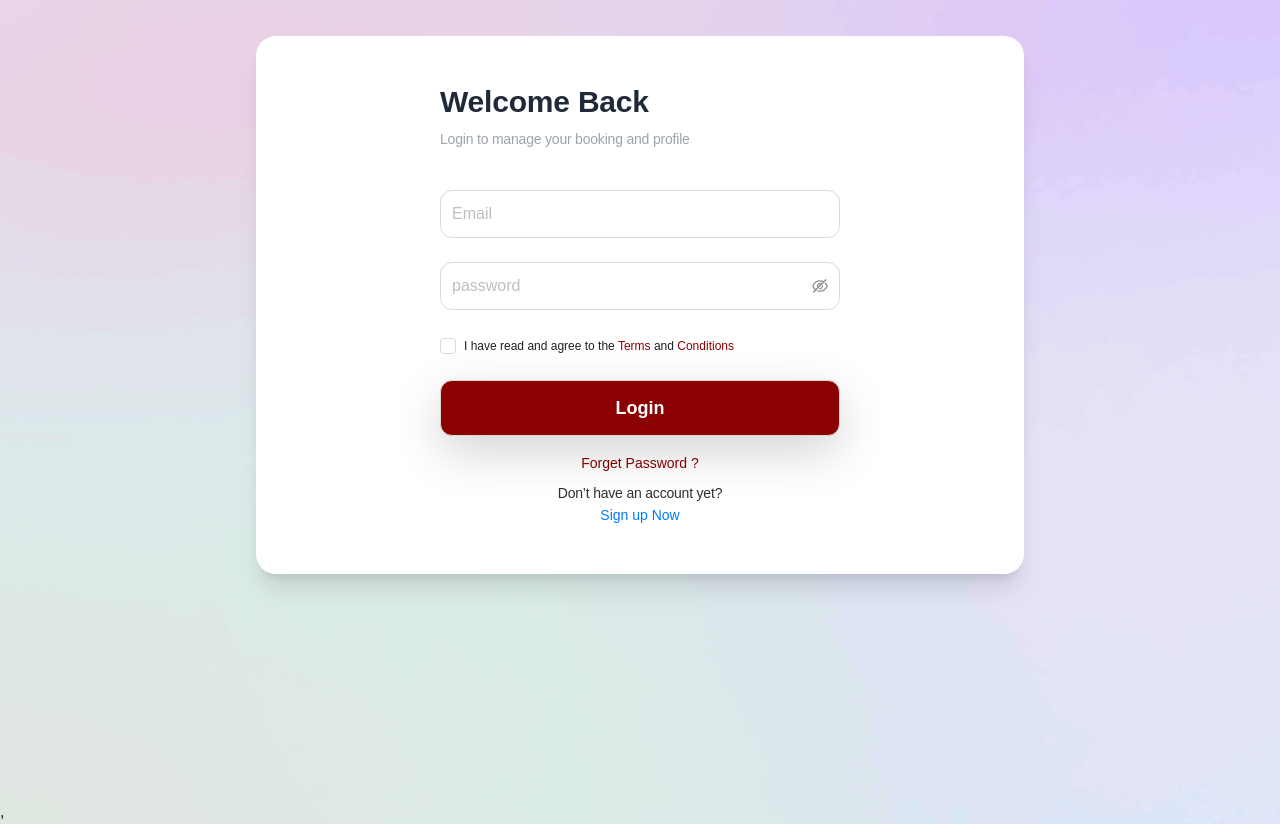
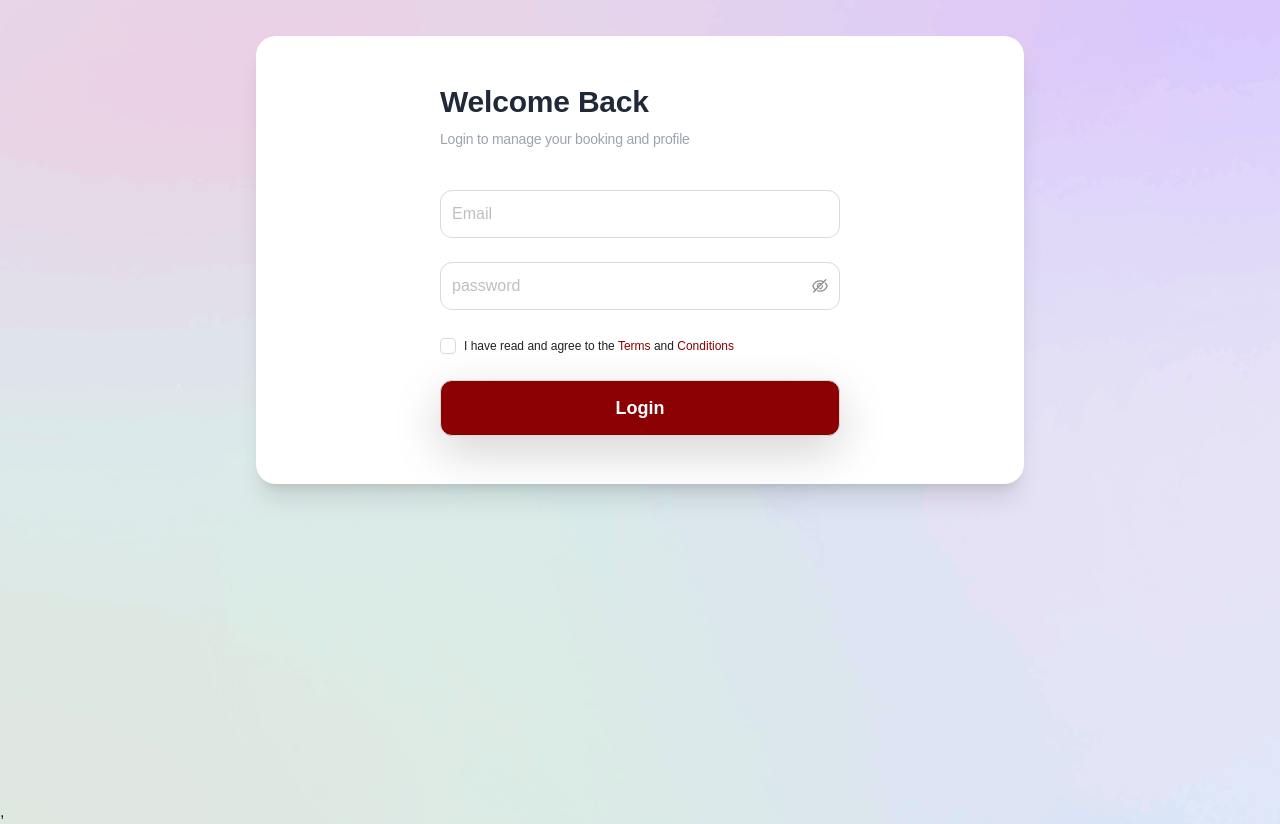
Before and after one commit to Abdullah-MotiWala/stay-haven-admin, a React (Create React App) app: page /auth/login in a window 1280 px wide. Built offline with nearby package versions, Linux system fonts and the light colour scheme; no server answers; a web font is replaced by a local one; what axios-cache-interceptor would draw is missing.

Commit message:
fix login UI

```diff
--- a/src/container/auth/login/index.jsx
+++ b/src/container/auth/login/index.jsx
@@ -77,16 +77,16 @@ const handleLogin = async (values) => {
             >
               Login
             </Button>
-            <div className="mt-3 text-center">
+            {/* <div className="mt-3 text-center">
               <a href="" className="text-center text-blue pt-2 underline">
                 Forget Password ?
               </a>
-            </div>
+            </div> */}
 
-            <div className="text-center mt-2">
+            {/* <div className="text-center mt-2">
               <p className="mb-0">Don’t have an account yet?</p>
               <a href="/auth/signup">Sign up Now</a>
-            </div>
+            </div> */}
           </Form>
         </Card>
       </div>
```
